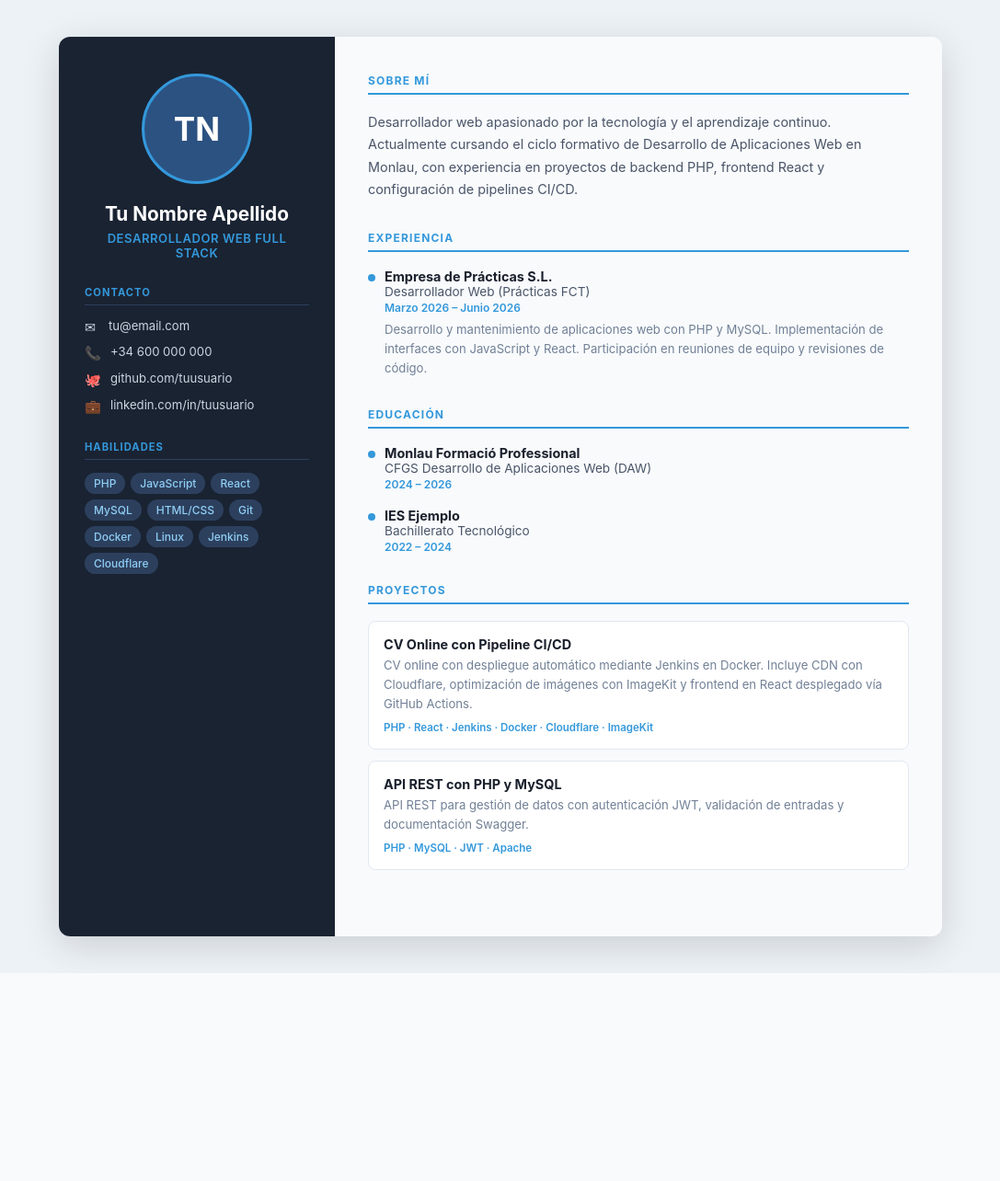
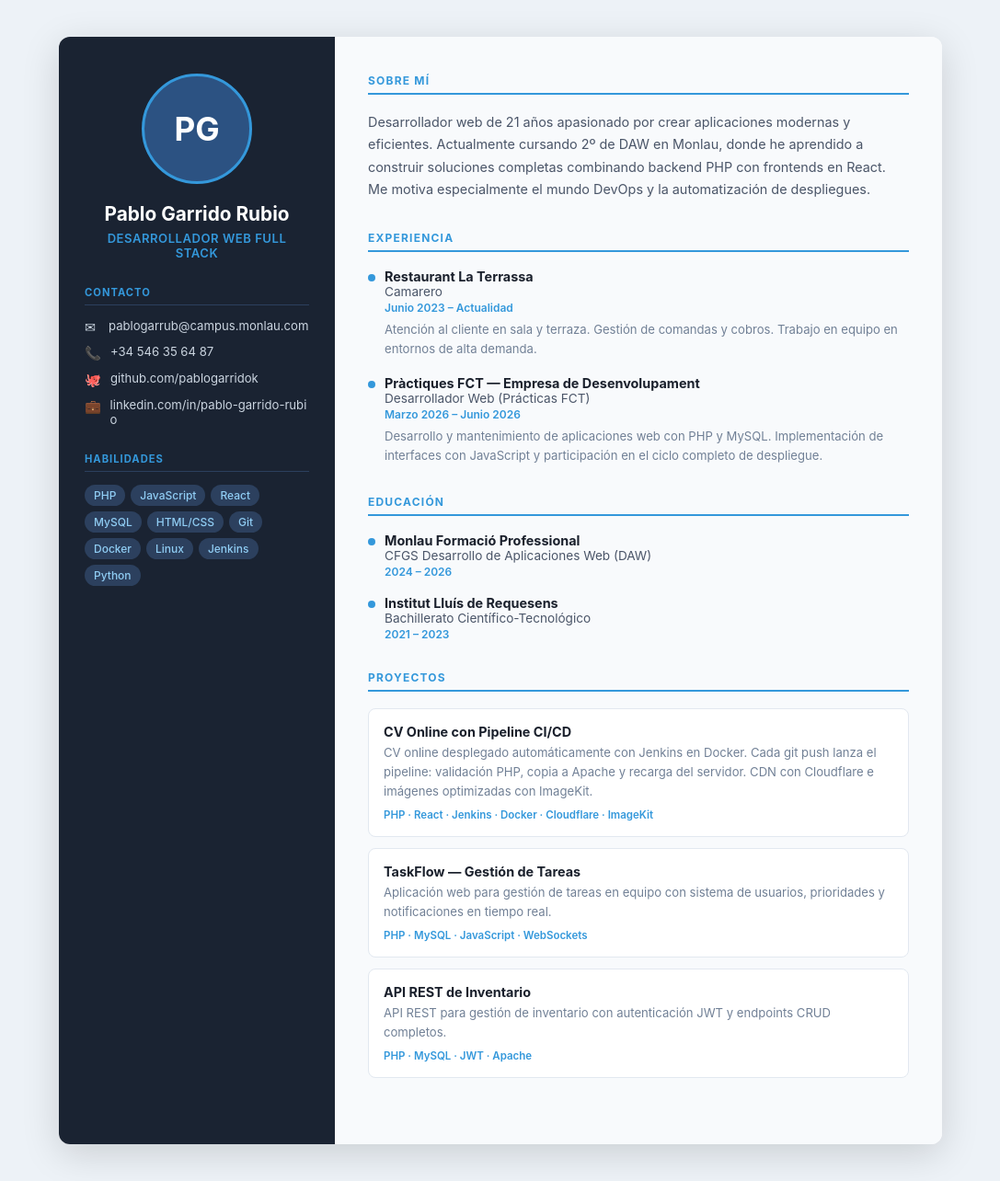
Before and after one commit to pablogarridok/CV_online, a PHP site: page / in a window 1280 px wide. Shown: the whole page at 92% size, without its empty margins (96-1183 px from the left). Before the commit the page ends 1058 px from the top, so only its background shows below. Run offline with PHP 8.4, Linux system fonts and the light colour scheme.

Commit message:
feat: datos reales de Pablo Garrido en el CV

```diff
--- a/backend/index.php
+++ b/backend/index.php
@@ -7,23 +7,29 @@ if ($_SERVER['REQUEST_METHOD'] === 'OPTIONS') { http_response_code(204); exit();
 // MODIFICA ESTOS DATOS CON TU INFORMACIÓN REAL
 // ============================================================
 $cv = [
-    'nombre'      => 'Tu Nombre Apellido',
+    'nombre'      => 'Pablo Garrido Rubio',
     'titulo'      => 'Desarrollador Web Full Stack',
-    'email'       => 'tu@email.com',
-    'telefono'    => '+34 600 000 000',
-    'github'      => 'github.com/tuusuario',
-    'linkedin'    => 'linkedin.com/in/tuusuario',
-    'descripcion' => 'Desarrollador web apasionado por la tecnología y el aprendizaje continuo. Actualmente cursando el ciclo formativo de Desarrollo de Aplicaciones Web en Monlau, con experiencia en proyectos de backend PHP, frontend React y configuración de pipelines CI/CD.',
+    'email'       => 'pablogarrub@campus.monlau.com',
+    'telefono'    => '+34 546 35 64 87',
+    'github'      => 'github.com/pablogarridok',
+    'linkedin'    => 'linkedin.com/in/pablo-garrido-rubio',
+    'descripcion' => 'Desarrollador web de 21 años apasionado por crear aplicaciones modernas y eficientes. Actualmente cursando 2º de DAW en Monlau, donde he aprendido a construir soluciones completas combinando backend PHP con frontends en React. Me motiva especialmente el mundo DevOps y la automatización de despliegues.',
     // ACTIVIDAD 4: Sustituye esta URL por la de ImageKit
     'foto'        => '',
-    'iniciales'   => 'TN',
-    'habilidades' => ['PHP', 'JavaScript', 'React', 'MySQL', 'HTML/CSS', 'Git', 'Docker', 'Linux', 'Jenkins', 'Cloudflare'],
+    'iniciales'   => 'PG',
+    'habilidades' => ['PHP', 'JavaScript', 'React', 'MySQL', 'HTML/CSS', 'Git', 'Docker', 'Linux', 'Jenkins', 'Python'],
     'experiencia' => [
         [
-            'empresa'     => 'Empresa de Prácticas S.L.',
+            'empresa'     => 'Restaurant La Terrassa',
+            'cargo'       => 'Camarero',
+            'periodo'     => 'Junio 2023 – Actualidad',
+            'descripcion' => 'Atención al cliente en sala y terraza. Gestión de comandas y cobros. Trabajo en equipo en entornos de alta demanda.',
+        ],
+        [
+            'empresa'     => 'Pràctiques FCT — Empresa de Desenvolupament',
             'cargo'       => 'Desarrollador Web (Prácticas FCT)',
             'periodo'     => 'Marzo 2026 – Junio 2026',
-            'descripcion' => 'Desarrollo y mantenimiento de aplicaciones web con PHP y MySQL. Implementación de interfaces con JavaScript y React. Participación en reuniones de equipo y revisiones de código.',
+            'descripcion' => 'Desarrollo y mantenimiento de aplicaciones web con PHP y MySQL. Implementación de interfaces con JavaScript y participación en el ciclo completo de despliegue.',
         ],
     ],
     'educacion' => [
@@ -33,20 +39,25 @@ $cv = [
             'periodo'     => '2024 – 2026',
         ],
         [
-            'institucion' => 'IES Ejemplo',
-            'titulo'      => 'Bachillerato Tecnológico',
-            'periodo'     => '2022 – 2024',
+            'institucion' => 'Institut Lluís de Requesens',
+            'titulo'      => 'Bachillerato Científico-Tecnológico',
+            'periodo'     => '2021 – 2023',
         ],
     ],
     'proyectos' => [
         [
             'nombre'      => 'CV Online con Pipeline CI/CD',
-            'descripcion' => 'CV online con despliegue automático mediante Jenkins en Docker. Incluye CDN con Cloudflare, optimización de imágenes con ImageKit y frontend en React desplegado vía GitHub Actions.',
+            'descripcion' => 'CV online desplegado automáticamente con Jenkins en Docker. Cada git push lanza el pipeline: validación PHP, copia a Apache y recarga del servidor. CDN con Cloudflare e imágenes optimizadas con ImageKit.',
             'tech'        => 'PHP · React · Jenkins · Docker · Cloudflare · ImageKit',
         ],
         [
-            'nombre'      => 'API REST con PHP y MySQL',
-            'descripcion' => 'API REST para gestión de datos con autenticación JWT, validación de entradas y documentación Swagger.',
+            'nombre'      => 'TaskFlow — Gestión de Tareas',
+            'descripcion' => 'Aplicación web para gestión de tareas en equipo con sistema de usuarios, prioridades y notificaciones en tiempo real.',
+            'tech'        => 'PHP · MySQL · JavaScript · WebSockets',
+        ],
+        [
+            'nombre'      => 'API REST de Inventario',
+            'descripcion' => 'API REST para gestión de inventario con autenticación JWT y endpoints CRUD completos.',
             'tech'        => 'PHP · MySQL · JWT · Apache',
         ],
     ],
```
Also changed, not shown: reflexion.md (+1 -1 lines), README.md.
